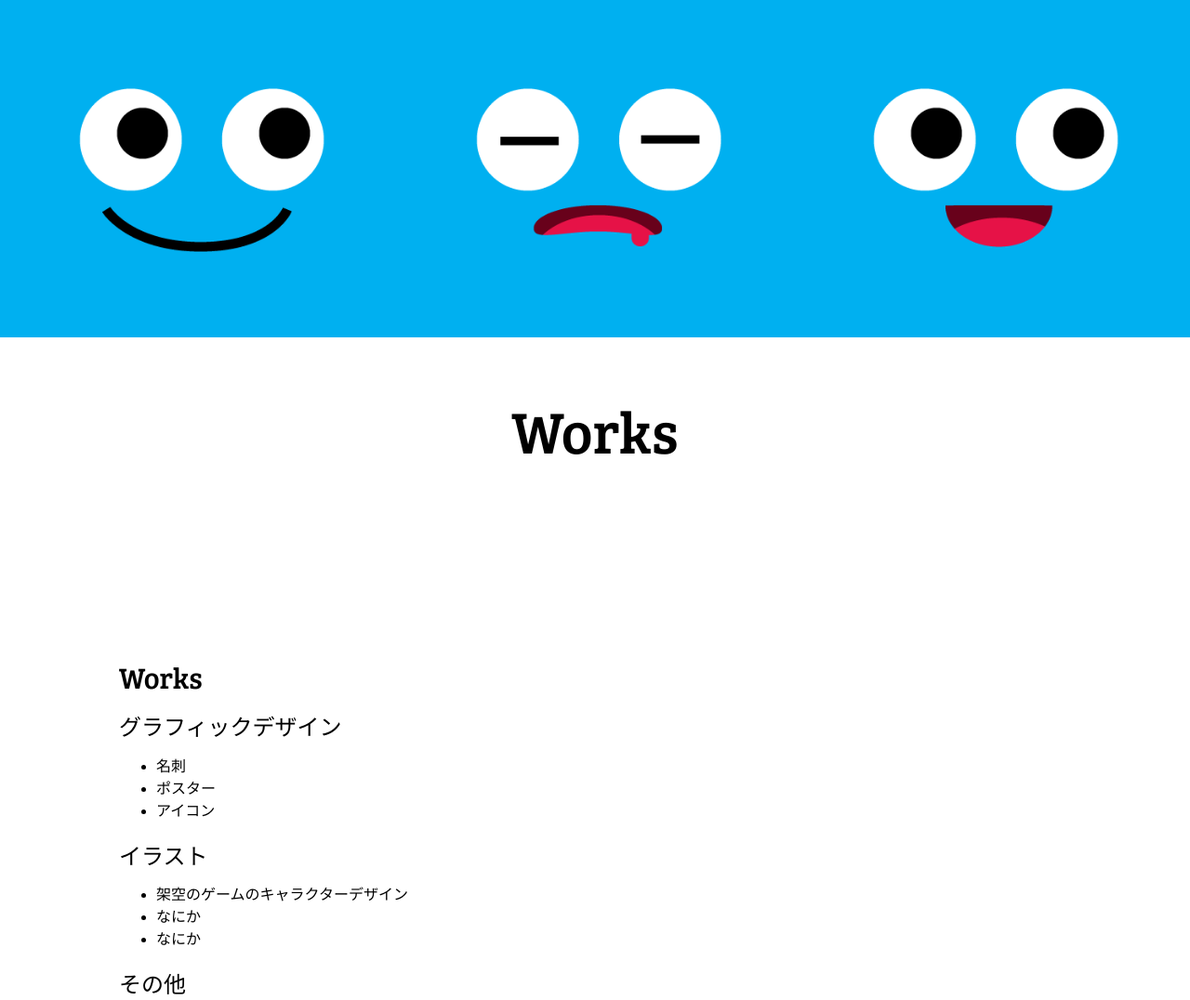
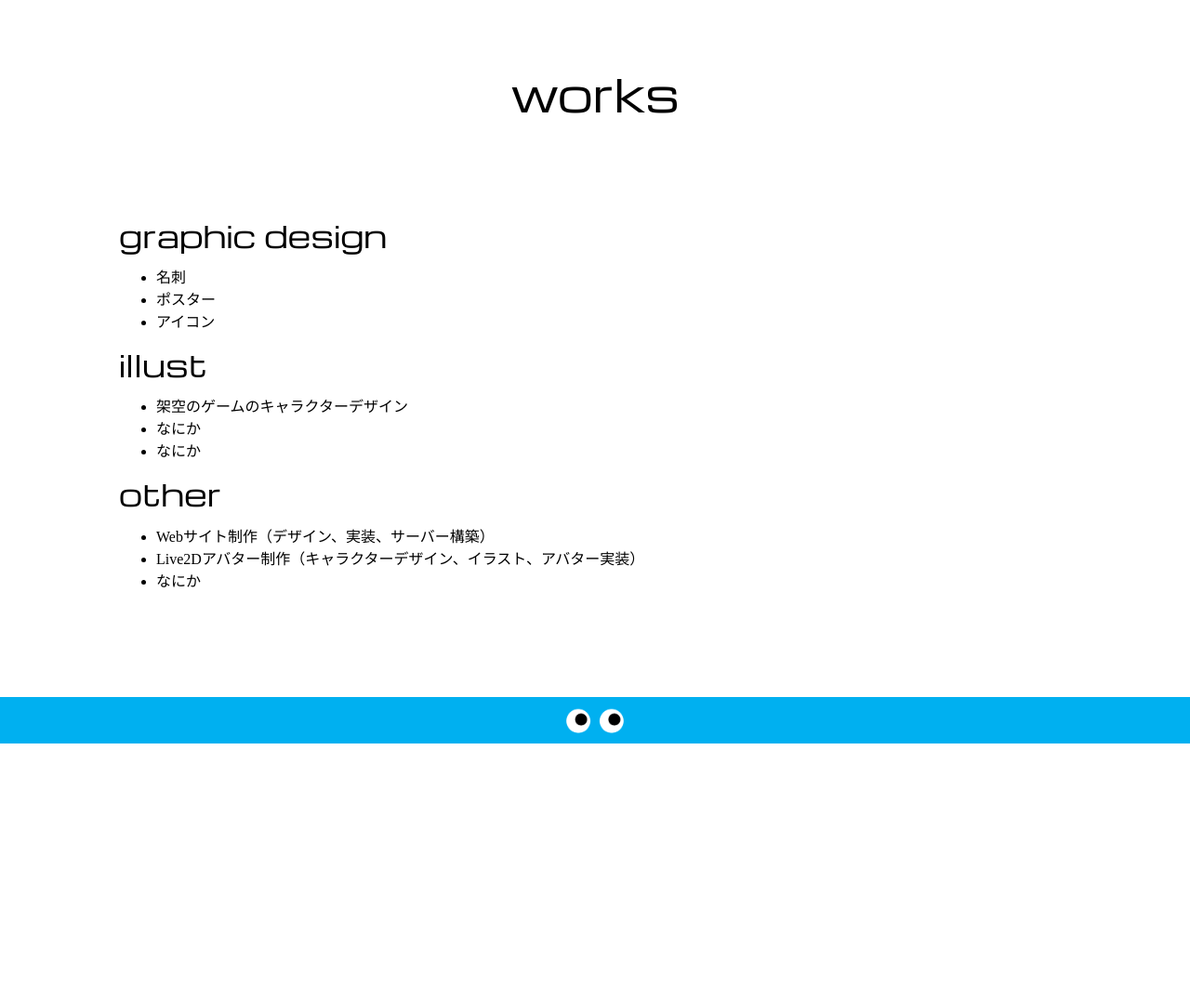
Before and after one commit to namiki64/namikisite, a website: page pug/works.pug in a window 1280 px wide. Shown: the top 1076 px of the page at 93% size. After the commit the page ends 800 px from the top, so only its background shows below. Drawn offline with nearby package versions, Linux system fonts and the light colour scheme; files that its build step writes are made by us from their sources; files whose address does not match are found by name; a web font is replaced by a local one.

Commit message:
見た目の調整

```diff
--- a/pug/template.pug
+++ b/pug/template.pug
@@ -15,26 +15,14 @@ html(lang="ja")
     // fonts
     link(rel="preconnect" href="https://fonts.googleapis.com")
     link(rel="preconnect" href="https://fonts.gstatic.com" crossorigin)
-    link(rel="stylesheet" href="https://fonts.googleapis.com/css2?family=Bree+Serif&family=Shippori+Mincho:wght@400;500;600;700;800&display=swap")
+    link(rel="stylesheet" href="https://fonts.googleapis.com/css2?family=Michroma&display=swap")
     link(rel="stylesheet" href="https://fonts.googleapis.com/css2?family=BIZ+UDPGothic:wght@400;700&family=Bree+Serif&display=swap")
-    title KimuraNami
+    title namikimura
   body
-    div#face
-      div.eyes
-        - var list = ["normal", "smile", "normal", "sleep", "normal", "komatta"]
-        each item in list
-          div
-            img(src="../img/face/eyes-" + item + ".png")
-      div(class="mouthes" dir="rtl")
-        - var list = ["normal", "smile", "boke", "normal", "sad", "smile"]
-        each item in list
-          div
-            img(src="../img/face/mouth-" + item + ".png")
-
     // 可変部分
     block content
 
-    //- p &copy; 2025 KimuraNami. All rights reserved.
+    //- p &copy; 2025 namikimura. All rights reserved.
     footer
       img.eyecon(src="../img/eyes.png")
     script(type="text/javascript" src="https://code.jquery.com/jquery-3.7.1.slim.min.js")
--- a/pug/works.pug
+++ b/pug/works.pug
@@ -2,21 +2,20 @@ extends template
 
 block content
   main
-    h1 Works
+    h1 works
     div#info
       div.description
-        h2 Works
-        h3 グラフィックデザイン
+        h2 graphic design
         ul
           li 名刺
           li ポスター
           li アイコン
-        h3 イラスト
+        h2 illust
         ul
           li 架空のゲームのキャラクターデザイン
           li なにか
           li なにか
-        h3 その他
+        h2 other
         ul
           li Webサイト制作（デザイン、実装、サーバー構築）
           li Live2Dアバター制作（キャラクターデザイン、イラスト、アバター実装）
--- a/www/css/style.css
+++ b/www/css/style.css
@@ -1,22 +1,24 @@
 body {
   margin: 0;
+  padding-bottom: 100px;
 }
 
 #info {
   background: white;
   width: 100%;
+  padding: 0 10%;
 }
 
 h1 {
   color: black;
   text-align: center;
-  font-size: 400%;
+  font-size: 300%;
   width: 100%;
   height: 100px;
   margin: 0;
   padding: 100px 0;
   line-height: 0;
-  font-family: "Bree Serif", serif;
+  font-family: "Michroma", serif;
   font-weight: 400;
   font-style: normal;
 }
@@ -26,8 +28,8 @@ h2 {
   text-align: left;
   font-size: 200%;
   width: 100%;
-  margin: 0;
-  font-family: "Bree Serif", serif;
+  margin: 2vh 0;
+  font-family: "Michroma", serif;
   font-weight: 400;
   font-style: normal;
 }
@@ -50,10 +52,6 @@ h3 {
   width: 100%;
 }
 
-#info {
-  padding: 10%;
-}
-
 #info .description {
   padding: 20px 0;
   width: 100%;
@@ -74,4 +72,7 @@ h3 {
 
 footer {
   background: #00b0f0;
+  width: 100%;
+  position: fixed;
+  bottom: 0;
 }
```
Also changed, not shown: pug/index.pug (+17 -5 lines), www/html/index.html, www/html/template.html, www/html/works.html.
